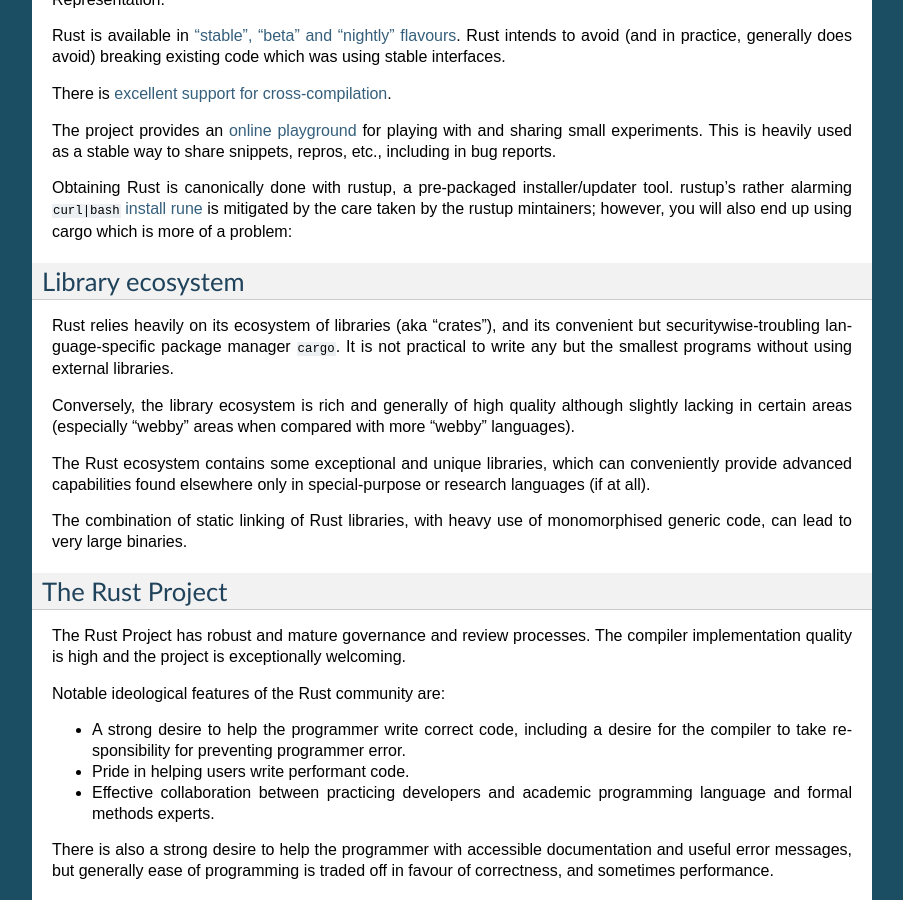
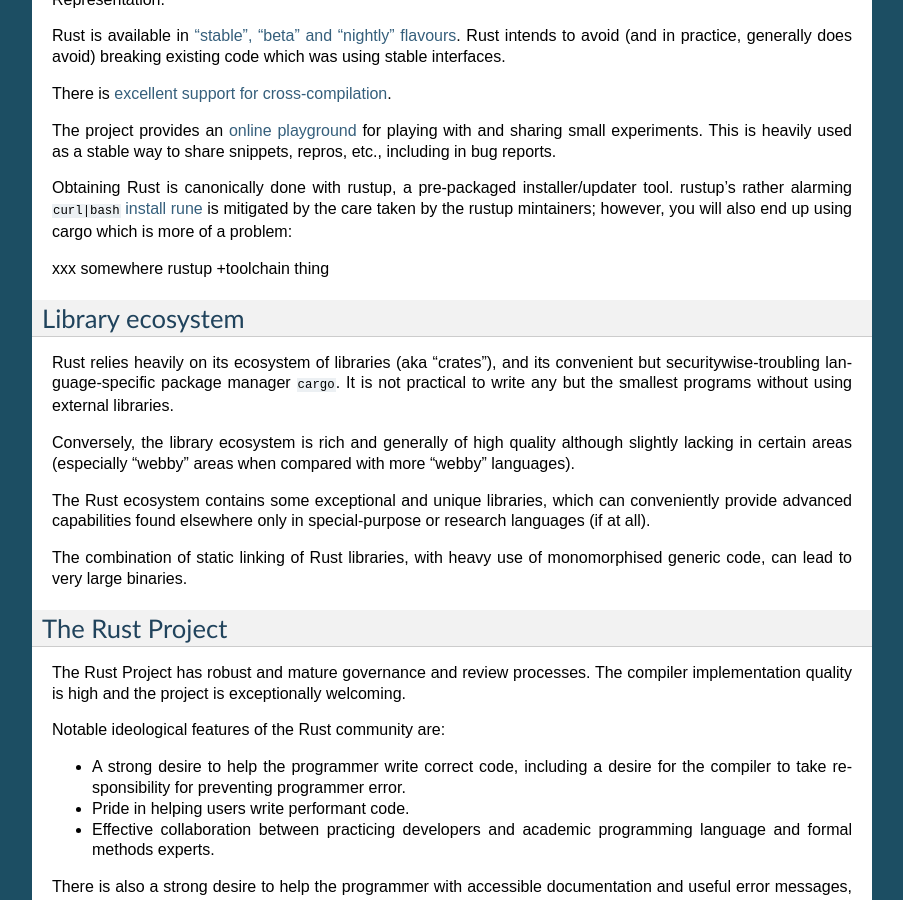
Before and after one commit to cxw620/rust-polyglot, a Sphinx documentation site: the page built from docs/intro.md, in a window 1280 px wide and 900 px high, scrolled down 1598 px. Shown: the whole window, without its empty margins (198-1101 px from the left). Built offline with Sphinx 7.4.7, drawn with Linux system fonts in a browser that asks for light colours.

Commit message:
a todo
Signed-off-by: Ian Jackson <ijackson@chiark.greenend.org.uk>

```diff
--- a/docs/intro.md
+++ b/docs/intro.md
@@ -144,6 +144,8 @@
 is mitigated by the care taken by the rustup mintainers;
 however, you will also end up using cargo which is more of a problem:
 
+xxx somewhere rustup +toolchain thing
+
 Library ecosystem
 -----------------
 
```
